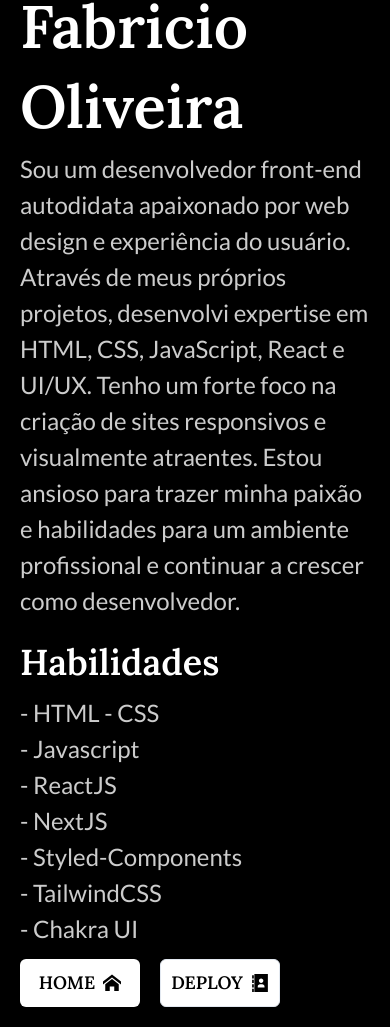
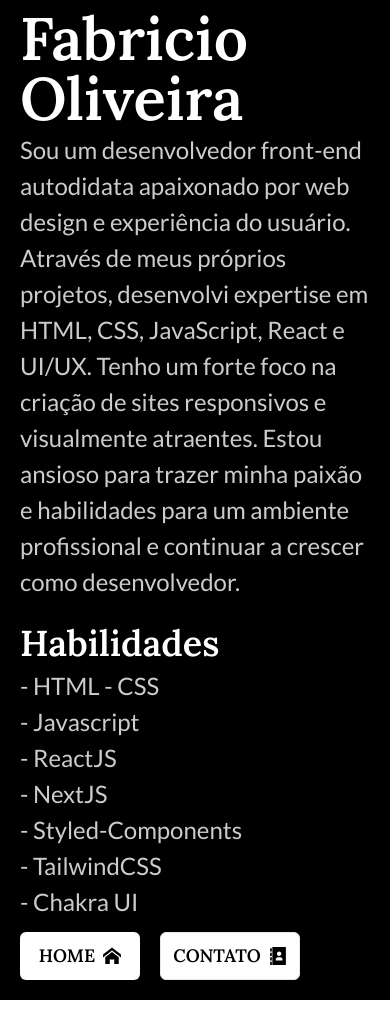
Before and after one commit to Fabricio-odn/portfolio-v2, a React (Vite) app: page /Sobre in a window 390 px wide. After the commit the page ends 1000 px from the top, so only its background shows below. Built offline with nearby package versions, Linux system fonts and the light colour scheme.

Commit message:
fix alteração no responsivo e fontes

```diff
--- a/src/routes/About.jsx
+++ b/src/routes/About.jsx
@@ -1,13 +1,19 @@
 import { Box, Button, Flex, Heading, Link, Text } from "@chakra-ui/react";
 import React from "react";
+import { ImAddressBook } from "react-icons/im";
 import ButtonBack from "../components/ButtonBack";
-import { ImAddressBook } from "react-icons/im";
 
 export default function About() {
   return (
-    <Box bg="black" mt={{ base: 150, md: 0 }}>
+    <Box bg="black" paddingTop={{ base: "9rem", md: 0 }}>
       <Flex flexDirection="column" gap={1} p={5}>
-        <Heading as="h1" fontSize="6xl" fontFamily="lora" fontWeight="bold">
+        <Heading
+          as="h1"
+          fontSize="6xl"
+          fontFamily="lora"
+          fontWeight="bold"
+          lineHeight={1}
+        >
           Fabricio Oliveira
         </Heading>
         <Box>
@@ -25,11 +31,12 @@ export default function About() {
             atraentes. Estou ansioso para trazer minha paixão e habilidades para
             um ambiente profissional e continuar a crescer como desenvolvedor.
           </Text>
-          <Flex flexDirection="column" mt={5} gap={2}>
+          <Flex flexDirection="column" mt={5}>
             <Heading as="h2" fontSize="4xl" fontFamily="lora" fontWeight="bold">
               Habilidades
             </Heading>
-            <Text
+            <Flex
+              flexDirection="column"
               fontSize="2xl"
               fontFamily="lato"
               fontWeight="normal"
@@ -42,7 +49,7 @@ export default function About() {
               <p>- Styled-Components</p>
               <p>- TailwindCSS</p>
               <p>- Chakra UI</p>
-            </Text>
+            </Flex>
           </Flex>
         </Box>
         <Box paddingTop={2}>
@@ -54,14 +61,14 @@ export default function About() {
               bg="white"
               size="lg"
               height="48px"
-              width="120px"
+              width="140px"
               textTransform="uppercase"
               fontWeight="bold"
               fontFamily="lora"
               rightIcon={<ImAddressBook />}
               _hover={{ bg: "#cccccc" }}
             >
-              Deploy
+              Contato
             </Button>
           </Link>
         </Box>
--- a/src/routes/Home.jsx
+++ b/src/routes/Home.jsx
@@ -13,17 +13,23 @@ import { Link as RouterLink } from "react-router-dom";
 
 export default function Home() {
   return (
-    <Flex flexDirection="column" gap="2" align="center" textAlign="center">
-      <Heading as="h1" size="3xl" fontFamily="lato" fontWeight="bold">
+    <Flex flexDirection="column" gap={2} align="center" textAlign="center">
+      <Heading
+        as="h1"
+        fontSize="6xl"
+        fontFamily="lora"
+        fontWeight="bold"
+        lineHeight={1}
+        letterSpacing={2}
+      >
         FABRICIO OLIVEIRA
       </Heading>
       <Heading
-        as="h1"
-        size={{ base: "lg", sm: "2xl", md: "2xl" }}
+        as="h2"
+        fontSize={{ base: "2xl", sm: "4xl", md: "5xl" }}
         fontFamily="lato"
         fontWeight="normal"
         color="whiteAlpha.700"
-        wordBreak="break-word"
         p={{ base: 2, md: 0 }}
       >
         Desenvolvedor Front-end
@@ -41,6 +47,8 @@ export default function Home() {
           bg="white"
           color="black"
           variant="solid"
+          fontWeight="bold"
+          fontFamily="lora"
           _hover={{ bg: "whiteAlpha.800" }}
         >
           <RouterLink to="/Projetos">Projetos</RouterLink>
@@ -50,6 +58,8 @@ export default function Home() {
           bg="white"
           color="black"
           variant="solid"
+          fontWeight="bold"
+          fontFamily="lora"
           _hover={{ bg: "whiteAlpha.800" }}
         >
           <RouterLink to="/Sobre">Sobre</RouterLink>
@@ -59,6 +69,8 @@ export default function Home() {
           bg="white"
           color="black"
           variant="solid"
+          fontWeight="bold"
+          fontFamily="lora"
           _hover={{ bg: "whiteAlpha.800" }}
         >
           <RouterLink to="/Contato">Contato</RouterLink>
--- a/src/routes/Projects.jsx
+++ b/src/routes/Projects.jsx
@@ -14,9 +14,9 @@ export default function Home() {
   }, []);
 
   return (
-    <Box bg="black" textAlign="center" mt={{ base: 450, md: 0 }}>
-      <Flex flexDirection="column" gap={5}>
-        <Heading size="3xl" fontFamily="lato" fontWeight="bold" as="h1">
+    <Box bg="black" textAlign="center" paddingTop={{ base: '28rem', md: 0 }}>
+      <Flex flexDirection="column" gap={3}>
+        <Heading Heading as="h1" fontSize="6xl" fontFamily="lora" fontWeight="bold">
           Projetos
         </Heading>
         <ButtonBack />
```
